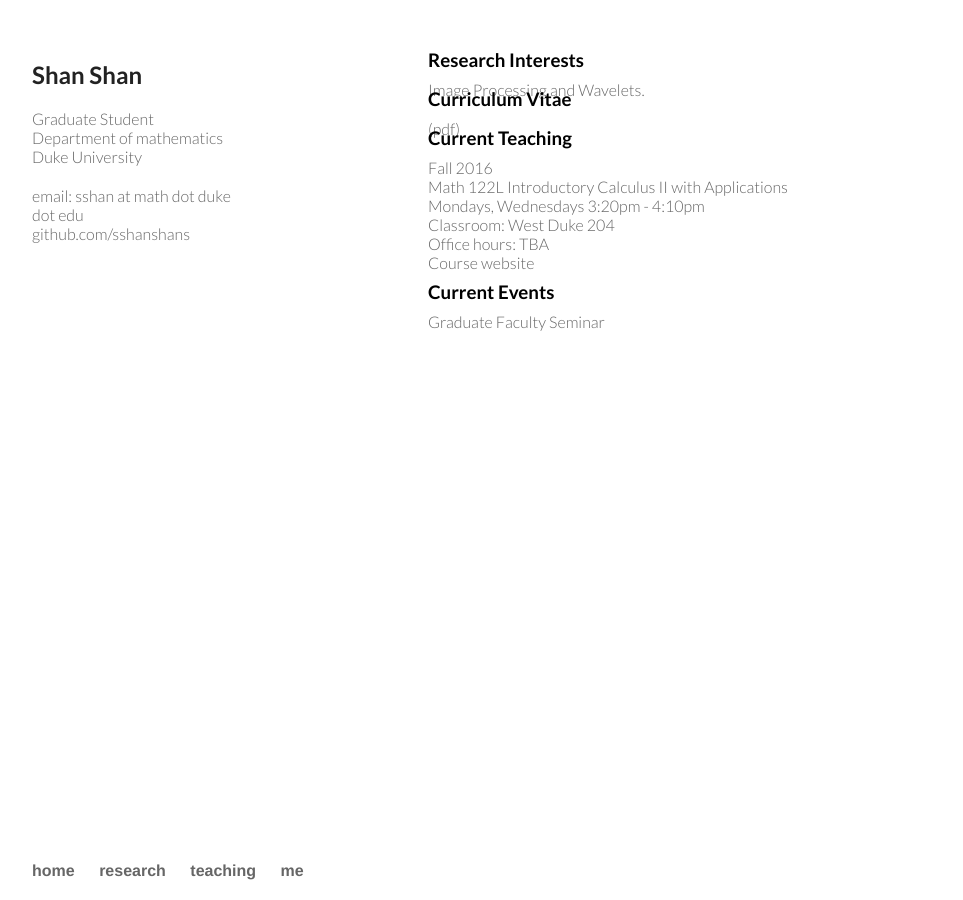
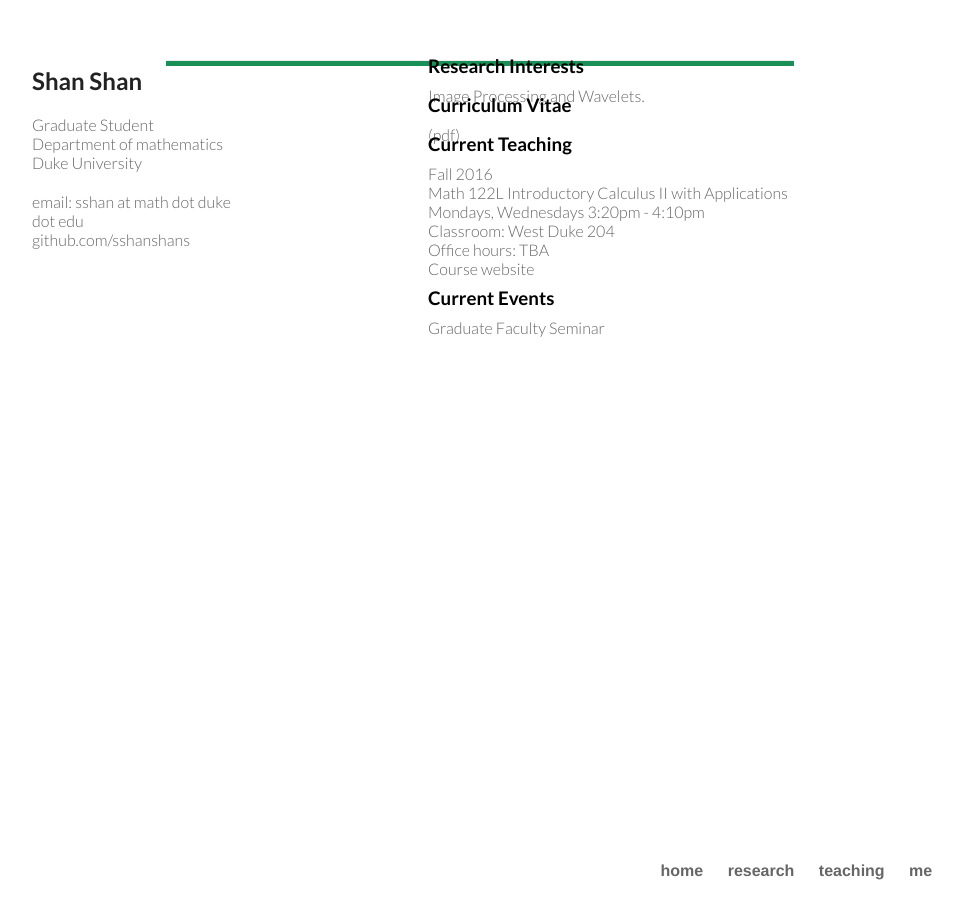
Before and after one commit to sshanshans/sshanshans.github.io, a Jekyll site: the page built from index.html, in a window 1280 px wide. Shown: the whole page, without its empty margins (160-1123 px from the left). Built offline with Jekyll 4.4.1, drawn with Linux system fonts in a browser that asks for light colours.

Commit message:
Update main.css

```diff
--- a/css/main.css
+++ b/css/main.css
@@ -6,6 +6,14 @@
     font:16px Lato, "Helvetica Neue", Helvetica, Arial, sans-serif;
     color: #666;
 }
+
+nav{
+    border-top: 1px solid #eee;
+    border-bottom: 5px solid #199057;
+    margin: 0 15%;
+    text-align: center;
+}
+
 nav ul, footer ul {
     font-family:'Helvetica Neue', 'Helvetica', 'Arial', 'Sans-Serif';
     padding: 0px;
```
